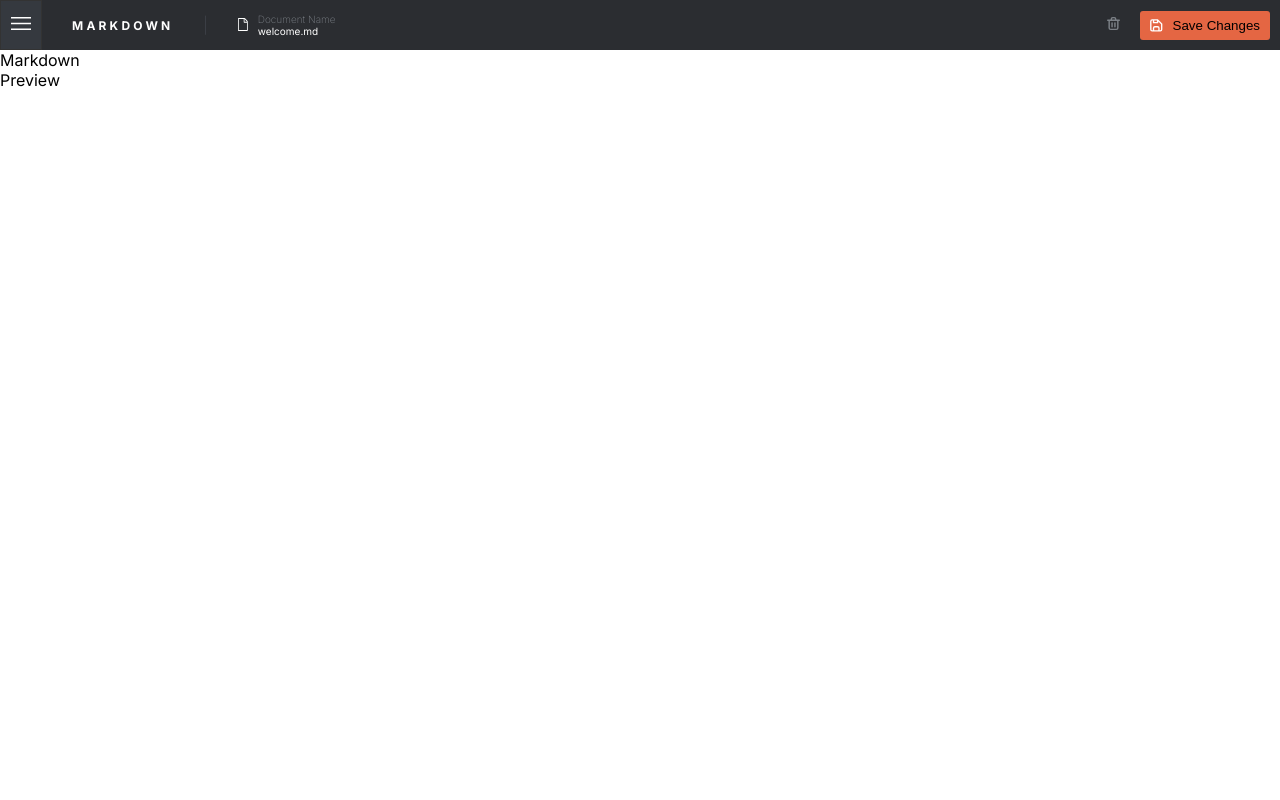
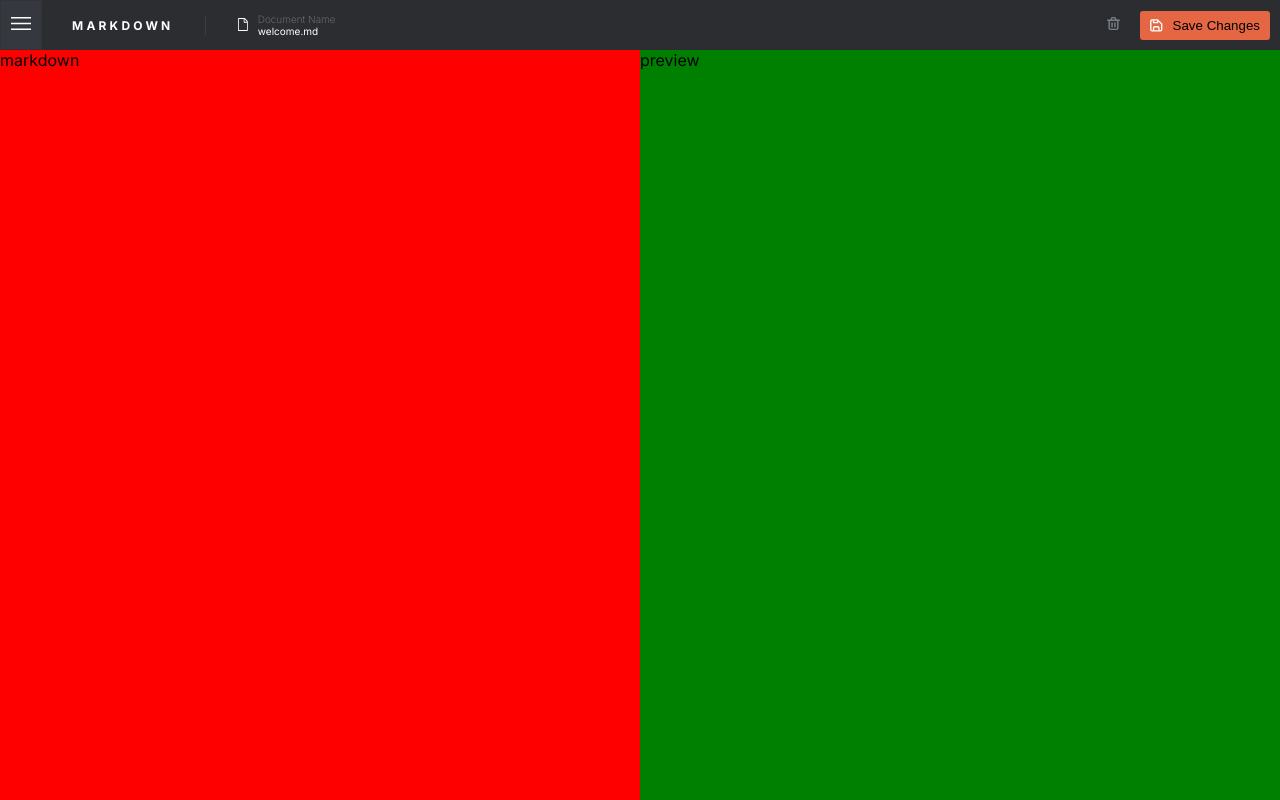
Before and after one commit to Andrew-Marfo/in-browser-markdown-editor-app, a Next.js app: page / in a window 1280 px wide. Built offline with nearby package versions, Linux system fonts and the light colour scheme.

Commit message:
arrange markdown and preview in a row manner

```diff
--- a/src/app/page.tsx
+++ b/src/app/page.tsx
@@ -9,7 +9,7 @@ export default function Home() {
     <div className="home">
       {/* navbar */}
       <Navbar />
-      <div>
+      <div className="hero flex justify-between">
         <Markdown/>
         <Preview/>
       </div>
--- a/src/components/markdown.tsx
+++ b/src/components/markdown.tsx
@@ -1,7 +1,9 @@
 import React from "react";
 
 const Markdown = () => {
-  return <div>Markdown</div>;
+  return <div className="markdown">
+    <p>markdown</p>
+  </div>;
 };
 
 export default Markdown;
--- a/src/components/preview.tsx
+++ b/src/components/preview.tsx
@@ -2,7 +2,9 @@ import React from 'react'
 
 function Preview() {
   return (
-    <div>Preview</div>
+    <div className='preview'>
+        <p>preview</p>
+    </div>
   )
 }
 
--- a/src/styles/app.style.css
+++ b/src/styles/app.style.css
@@ -2,6 +2,8 @@
     min-height: 100vh;
     background: #fff;
     color: #000;
+    display: flex;
+    flex-direction: column;
 }
 
 .flex{
@@ -10,6 +12,10 @@
 
 .items-center{
     align-items: center;
+}
+
+.justify-between{
+    justify-content: space-between;
 }
 
 .navbar{
@@ -76,3 +82,18 @@
     border: none;
     border-radius: 3px;
 }
+
+.hero{
+    flex: 1;
+    height: 100%;
+    background: green;
+}
+
+.markdown, .preview{
+    flex: 1;
+    min-height: 100%;
+}
+
+.markdown{
+    background: red;
+}
```
